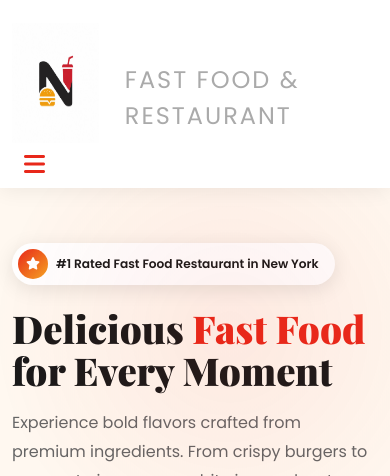
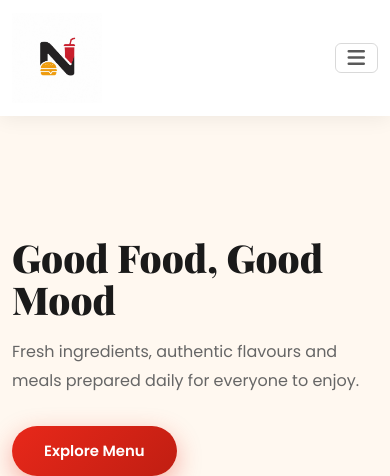
Before and after one commit to syiraazhari/db_group5_2026, a PHP site: page / in a window 390 px wide. Shown: the top 476 px of the page. Run offline with PHP 8.4, Linux system fonts and the light colour scheme; grey boxes are pictures that could not be loaded.

Commit message:
UPDATE HOMEPAGE AND CSS
PUT SLIDER

```diff
--- a/WEBSITE TEMPLATE/sarab/css/style.css
+++ b/WEBSITE TEMPLATE/sarab/css/style.css
@@ -46,48 +46,52 @@ img {
   border-radius: 10px;
 }
 
-/* ===================== TOP BAR ===================== */
-#topbar {
-  background: #111;
-  padding: 8px 0;
-  font-size: 0.82rem;
-}
-#topbar span {
-  color: #aaa;
-  margin-right: 16px;
-}
-#topbar span i {
-  color: var(--secondary);
-  margin-right: 5px;
-}
-#topbar .tsoc a {
-  width: 27px;
-  height: 27px;
-  border-radius: 50%;
-  background: rgba(255, 255, 255, 0.08);
-  display: inline-flex;
-  align-items: center;
-  justify-content: center;
-  color: #bbb;
-  font-size: 0.75rem;
-  margin-left: 5px;
-  transition: 0.3s;
-}
-#topbar .tsoc a:hover {
-  background: var(--primary);
-  color: #fff;
-}
-.ttag {
-  background: var(--primary);
-  color: #fff;
-  padding: 2px 10px;
-  border-radius: 20px;
-  font-size: 0.7rem;
-  font-weight: 600;
-  text-transform: uppercase;
-}
-
 /* ===================== NAVBAR ===================== */
+#nav{
+    background:#fff;
+    box-shadow:0 5px 20px rgba(0,0,0,.08);
+}
+
+.logo-img{
+    width:90px;
+}
+
+.user-icon{
+    width:45px;
+    height:45px;
+    border-radius:50%;
+    display:flex;
+    align-items:center;
+    justify-content:center;
+    background:#f5f5f5;
+    color:#333;
+}
+
+#hero{
+    padding:120px 0;
+}
+
+.htitle{
+    font-size:4rem;
+    font-weight:700;
+}
+
+.hero-slider{
+    position:relative;
+    overflow:hidden;
+    border-radius:20px;
+}
+
+.hero-slider img{
+    width:100%;
+    height:500px;
+    object-fit:cover;
+}
+
+.mhrt{
+    display:none;
+}
+
 #nav {
   background: #fff;
   position: sticky;
--- a/WEBSITE TEMPLATE/sarab/index.html
+++ b/WEBSITE TEMPLATE/sarab/index.html
@@ -25,37 +25,48 @@
       <link rel="stylesheet" href="css/style.css" />
    </head>
    <body>
-      <!-- ============================================================
+     <!-- =========================
 NAVBAR
-         ============================================================ -->
+========================= -->
 <nav class="navbar navbar-expand-lg" id="nav">
     <div class="container">
+
         <a class="navbar-brand" href="#">
-               <div class="blogo">
-                  <div class="logo">
-    <img src="logo.png" alt="NFC Logo"style="width:120px;height:120px;">
+            <img src="logo.png" alt="Logo" class="logo-img">
+        </a>
+
+        <button class="navbar-toggler" data-bs-toggle="collapse" data-bs-target="#navmenu">
+            <i class="fas fa-bars"></i>
+        </button>
+
+        <div class="collapse navbar-collapse" id="navmenu">
+
+            <ul class="navbar-nav mx-auto">
+                <li class="nav-item">
+                    <a class="nav-link active" href="#hero">Home</a>
+                </li>
+
+                <li class="nav-item">
+                    <a class="nav-link" href="#about">About</a>
+                </li>
+
+                <li class="nav-item">
+                    <a class="nav-link" href="#menu">Menu</a>
+                </li>
+            </ul>
+
+            <div class="d-flex align-items-center gap-3">
+
+                <a href="#" class="user-icon">
+                    <i class="fas fa-user"></i>
+                </a>
+
+                <a href="#menu" class="nav-cta">
+                    Order Now
+                </a>
+
             </div>
-                  <div>
-				  <a class="navbar-brand" href="#">
-</a>
-                     <div class="bsub">Fast Food & Restaurant</div>
-                  </div>
-               </div>
-            </a>
-            <button class="navbar-toggler border-0" type="button" data-bs-toggle="collapse" data-bs-target="#navmenu">
-            <i class="fas fa-bars" style="color:var(--primary);font-size:1.50rem;"></i>
-            </button>
-            <div class="collapse navbar-collapse" id="navmenu">
-               <ul class="navbar-nav mx-auto">
-                  <li class="nav-item"><a class="nav-link active" href="#hero">Home</a></li>
-                  <li class="nav-item"><a class="nav-link" href="#about">About</a></li>
-                  <li class="nav-item"><a class="nav-link" href="#menu">Menu</a></li>
-               </ul>
-               <div class="d-flex align-items-center gap-1">
-                  <!-- FIX 1: Search button -->
-                  <button id="navSearchBtn" title="Search"><i class="fas fa-search"></i></button>
-                  <a href="#menu" class="nav-link nav-cta"><i class="fas fa-shopping-bag me-1"></i>Order Now</a>
-               </div>
+
         </div>
     </div>
 </nav>
@@ -109,131 +120,46 @@
          HERO
          ============================================================ -->
       <section id="hero">
-         <div class="hs hs1"></div>
-         <div class="hs hs2"></div>
-         <div class="hbgtxt">FOOD</div>
+
     <div class="container">
-            <div class="row align-items-center g-5" style="min-height:88vh;">
+
+        <div class="row align-items-center">
+
             <div class="col-lg-6">
-                  <div class="hbadge">
-                     <div class="hbi"><i class="fas fa-star"></i></div>
-                     <span>#1 Rated Fast Food Restaurant in New York</span>
+
+                <h1 class="htitle">
+                    Good Food, Good Mood
+                </h1>
+
+                <p class="hdesc">
+                    Fresh ingredients, authentic flavours and meals prepared
+                    daily for everyone to enjoy.
+                </p>
+
+                <a href="#menu" class="btn-red">
+                    Explore Menu
+                </a>
+
             </div>
-                  <h1 class="htitle">Delicious <span class="hl">Fast Food</span><br/>for Every Moment</h1>
-                  <p class="hdesc">Experience bold flavors crafted from premium ingredients. From crispy burgers to gourmet pizzas - every bite is an adventure worth savoring.</p>
-                  <div class="d-flex flex-wrap gap-3 mb-2">
-                     <a href="#menu" class="btn-red"><i class="fas fa-utensils"></i>Explore Menu</a>
-                     <!-- FIX 2: Magnific popup video trigger -->
-					 <a href="https://www.youtube.com/watch?v=RXv_uIN6e-Y" class="magnific_popup btn-play popup-youtube">
-						<div class="pico"><i class="fas fa-play"></i></div>
-						<span>Watch Our Story</span>
-					 </a>
+
+            <div class="col-lg-6">
+
+                <div class="hero-slider">
+
+                    <img src="img/slider1.jpg" class="active">
+
+                    <img src="img/slider2.jpg">
+
+                    <img src="img/slider3.jpg">
+
                 </div>
-                  <div class="hstats d-flex gap-3 flex-wrap mt-4">
-                     <div class="hstat"><span class="snum">850<em>+</em></span><small>Happy Customers</small></div>
-                     <div class="sdiv"></div>
-                     <div class="hstat"><span class="snum">120<em>+</em></span><small>Menu Items</small></div>
-                     <div class="sdiv"></div>
-                     <div class="hstat"><span class="snum">15<em>+</em></span><small>Expert Chefs</small></div>
-                     <div class="sdiv"></div>
-                     <div class="hstat"><span class="snum">12<em>yr</em></span><small>Experience</small></div>
+
             </div>
+
         </div>
-               <div class="col-lg-6">
-                  <div style="position:relative;text-align:center;">
-                     <div class="hcircle">
-                        <img src="img/banner-img.jpg" alt="Burger"/>
+
     </div>
-                     <div class="fcard fc1">
-                        <div class="fcoi r"><i class="fas fa-fire"></i></div>
-                        <div><span class="fcnum">Hot Deal</span><span class="fcsm">30% off today</span></div>
-                     </div>
-                     <div class="fcard fc2">
-                        <div class="fcoi y"><i class="fas fa-star"></i></div>
-                        <div><span class="fcnum">4.9/5</span><span class="fcsm">2k+ reviews</span></div>
-                     </div>
-                     <div class="fcard fc3">
-                        <div class="fcoi g"><i class="fas fa-clock"></i></div>
-                        <div><span class="fcnum">20 min</span><span class="fcsm">Fast delivery</span></div>
-                     </div>
-                  </div>
-               </div>
-            </div>
-         </div>
-      </section>
-      <!-- MARQUEE -->
-      <div class="mqsec">
-         <div class="mqtrack">
-            <div class="mqitem"><i class="fas fa-circle"></i>Crispy Fried Chicken</div>
-            <div class="mqitem"><i class="fas fa-circle"></i>Gourmet Burgers</div>
-            <div class="mqitem"><i class="fas fa-circle"></i>Artisan Pizzas</div>
-            <div class="mqitem"><i class="fas fa-circle"></i>Fresh Wraps &amp; Rolls</div>
-            <div class="mqitem"><i class="fas fa-circle"></i>Loaded Fries</div>
-            <div class="mqitem"><i class="fas fa-circle"></i>Ice Cream Shakes</div>
-            <div class="mqitem"><i class="fas fa-circle"></i>Grilled Sandwiches</div>
-            <div class="mqitem"><i class="fas fa-circle"></i>Crispy Fried Chicken</div>
-            <div class="mqitem"><i class="fas fa-circle"></i>Gourmet Burgers</div>
-            <div class="mqitem"><i class="fas fa-circle"></i>Artisan Pizzas</div>
-            <div class="mqitem"><i class="fas fa-circle"></i>Fresh Wraps &amp; Rolls</div>
-            <div class="mqitem"><i class="fas fa-circle"></i>Loaded Fries</div>
-            <div class="mqitem"><i class="fas fa-circle"></i>Ice Cream Shakes</div>
-            <div class="mqitem"><i class="fas fa-circle"></i>Grilled Sandwiches</div>
-         </div>
-      </div>
-      <!-- CATEGORY -->
-      <section id="category">
-         <div class="container">
-            <div class="text-center mb-5" data-aos="fade-up">
-               <span class="slbl">What We Offer</span>
-               <h2 class="stitle">Browse by <span>Category</span></h2>
-               <div class="sline"></div>
-               <p class="sdesc mx-auto" style="max-width:480px;">From sizzling burgers to exotic world cuisines - find your favourite in our menu</p>
-            </div>
-            <div class="row g-3 justify-content-center">
-               <div class="col-6 col-sm-4 col-md-3 col-lg-2" data-aos="zoom-in" data-aos-delay="0">
-                  <div class="catcard active" data-filter="all">
-                     <img class="catimg" src="img/category/1.jpg" alt=""/>
-                     <div class="catnm">All Items</div>
-                     <div class="catct">99 items</div>
-                  </div>
-               </div>
-               <div class="col-6 col-sm-4 col-md-3 col-lg-2" data-aos="zoom-in" data-aos-delay="70">
-                  <div class="catcard" data-filter="burgers">
-                     <img class="catimg" src="img/category/2.jpg" alt=""/>
-                     <div class="catnm">Burgers</div>
-                     <div class="catct">24 items</div>
-                  </div>
-               </div>
-               <div class="col-6 col-sm-4 col-md-3 col-lg-2" data-aos="zoom-in" data-aos-delay="140">
-                  <div class="catcard" data-filter="pizza">
-                     <img class="catimg" src="img/category/3.jpg" alt=""/>
-                     <div class="catnm">Pizza</div>
-                     <div class="catct">18 items</div>
-                  </div>
-               </div>
-               <div class="col-6 col-sm-4 col-md-3 col-lg-2" data-aos="zoom-in" data-aos-delay="210">
-                  <div class="catcard" data-filter="chicken">
-                     <img class="catimg" src="img/category/4.jpg" alt=""/>
-                     <div class="catnm">Fried Chicken</div>
-                     <div class="catct">15 items</div>
-                  </div>
-               </div>
-               <div class="col-6 col-sm-4 col-md-3 col-lg-2" data-aos="zoom-in" data-aos-delay="280">
-                  <div class="catcard" data-filter="wraps">
-                     <img class="catimg" src="img/category/5.jpg" alt=""/>
-                     <div class="catnm">Wraps</div>
-                     <div class="catct">12 items</div>
-                  </div>
-               </div>
-               <div class="col-6 col-sm-4 col-md-3 col-lg-2" data-aos="zoom-in" data-aos-delay="350">
-                  <div class="catcard" data-filter="desserts">
-                     <img class="catimg" src="img/category/6.jpg" alt=""/>
-                     <div class="catnm">Desserts</div>
-                     <div class="catct">20 items</div>
-                  </div>
-               </div>
-            </div>
-         </div>
+
 </section>
       <!-- ABOUT -->
       <section id="about">
@@ -610,85 +536,6 @@
       </div>
 
 
-      <!-- ============================================================
-         HISTORY � FIX 8 (alternating left/right text)
-         ============================================================ -->
-      <section id="history">
-         <div class="container">
-            <div class="text-center mb-5" data-aos="fade-up">
-               <span class="slbl">Our Journey</span>
-               <h2 class="stitle">A History of <span>Restaurant</span></h2>
-               <div class="sline"></div>
-               <p class="sdesc mx-auto" style="max-width:480px;">From humble beginnings to the city's most beloved restaurant - every chapter written with passion.</p>
-            </div>
-            <div class="timeline" data-aos="fade-up">
-               <!-- ODD ? text on LEFT -->
-               <div class="tli">
-                  <div class="tl-left">
-                     <div class="tlyear">2012</div>
-                     <h5>Evolution of Restaurants</h5>
-                     <p>Sarab opens its first 20-seat diner on Flavor Street. Within 3 months, lines stretch around the block every evening as word of our food spreads.</p>
-                  </div>
-                  <div class="tl-center">
-                     <div class="tldot"></div>
-                  </div>
-                  <div class="tl-right">
-                     <div class="tlyear">2012</div>
-                     <h5>Evolution of Restaurants</h5>
-                     <p>Sarab opens its first 20-seat diner on Flavor Street. Within 3 months, lines stretch around the block every evening as word of our food spreads.</p>
-                  </div>
-               </div>
-               <!-- EVEN ? text on RIGHT -->
-               <div class="tli">
-                  <div class="tl-left">
-                     <div class="tlyear">2015</div>
-                     <h5>Fine Dining &amp; The Concept</h5>
-                     <p>Expanding the vision - we introduced our signature tasting menu and hired our first Michelin-trained chef, elevating our craft to remarkable new heights.</p>
-                  </div>
-                  <div class="tl-center">
-                     <div class="tldot"></div>
-                  </div>
-                  <div class="tl-right">
-                     <div class="tlyear">2015</div>
-                     <h5>Fine Dining &amp; The Concept</h5>
-                     <p>Expanding the vision - we introduced our signature tasting menu and hired our first Michelin-trained chef, elevating our craft to remarkable new heights.</p>
-                  </div>
-               </div>
-               <!-- ODD ? text on LEFT -->
-               <div class="tli">
-                  <div class="tl-left">
-                     <div class="tlyear">2019</div>
-                     <h5>Modern Fast Food Origins</h5>
-                     <p>Launched our signature fast-food line, merging gourmet quality with speed and convenience. Within 6 months we won 3 prestigious culinary awards nationally.</p>
-                  </div>
-                  <div class="tl-center">
-                     <div class="tldot"></div>
-                  </div>
-                  <div class="tl-right">
-                     <div class="tlyear">2019</div>
-                     <h5>Modern Fast Food Origins</h5>
-                     <p>Launched our signature fast-food line, merging gourmet quality with speed and convenience. Within 6 months we won 3 prestigious culinary awards nationally.</p>
-                  </div>
-               </div>
-               <!-- EVEN ? text on RIGHT -->
-               <div class="tli">
-                  <div class="tl-left">
-                     <div class="tlyear">2026</div>
-                     <h5>National Expansion</h5>
-                     <p>Now operating in 8 cities across the US with an online delivery platform handling 10,000+ orders weekly - and growing every single day.</p>
-                  </div>
-                  <div class="tl-center">
-                     <div class="tldot"></div>
-                  </div>
-                  <div class="tl-right">
-                     <div class="tlyear">2026</div>
-                     <h5>National Expansion</h5>
-                     <p>Now operating in 8 cities across the US with an online delivery platform handling 10,000+ orders weekly - and growing every single day.</p>
-                  </div>
-               </div>
-            </div>
-         </div>
-      </section>
 
       <!-- HOURS -->
       <section id="hours">
@@ -755,151 +602,6 @@
                      <div class="hrsrow"><span class="hrsday"><i class="fas fa-envelope me-2" style="color:var(--secondary);"></i>Email</span><span class="hrstime" style="font-size:.8rem;">hello@sarabfood.com</span></div>
                   </div>
                </div>
-            </div>
-         </div>
-      </section>
-
-
-      <!-- TESTIMONIALS -->
-      <section id="testimonials">
-         <div class="container">
-            <div class="text-center mb-5" data-aos="fade-up">
-               <span class="slbl">What People Say</span>
-               <h2 class="stitle">Our Customers <span>Feedback</span></h2>
-               <div class="sline"></div>
-            </div>
-            <div class="swiper tesSwiper" data-aos="fade-up">
-               <div class="swiper-wrapper">
-                  <div class="swiper-slide">
-                     <div class="tescard">
-                        <div class="tesq">"</div>
-                        <div class="tess"><i class="fas fa-star"></i><i class="fas fa-star"></i><i class="fas fa-star"></i><i class="fas fa-star"></i><i class="fas fa-star"></i></div>
-                        <p class="testxt">Honestly the best burgers I've ever had. The smash burger is incredible - perfectly crispy edges, juicy inside, and those pickles! We come every Friday now.</p>
-                        <div class="tesauth">
-                           <img src="img/testimonial/1.jpg" alt=""/>
-                           <div>
-                              <div class="tesnm">Monica Wilber</div>
-                              <div class="tesrl">Regular Customer</div>
-                           </div>
-                        </div>
-                     </div>
-                  </div>
-                  <div class="swiper-slide">
-                     <div class="tescard">
-                        <div class="tesq">"</div>
-                        <div class="tess"><i class="fas fa-star"></i><i class="fas fa-star"></i><i class="fas fa-star"></i><i class="fas fa-star"></i><i class="fas fa-star"></i></div>
-                        <p class="testxt">Ordered delivery and the food arrived hot and fresh in 22 minutes. Portions are generous. Sarab has become my go-to comfort food spot without question.</p>
-                        <div class="tesauth">
-                           <img src="img/testimonial/2.jpg" alt=""/>
-                           <div>
-                              <div class="tesnm">Cameron Fox</div>
-                              <div class="tesrl">Food Blogger</div>
-                           </div>
-                        </div>
-                     </div>
-                  </div>
-                  <div class="swiper-slide">
-                     <div class="tescard">
-                        <div class="tesq">"</div>
-                        <div class="tess"><i class="fas fa-star"></i><i class="fas fa-star"></i><i class="fas fa-star"></i><i class="fas fa-star"></i><i class="fas fa-star"></i></div>
-                        <p class="testxt">The truffle pasta blew my mind. I didn't expect that quality from a fast food place. Great ambiance, super friendly staff. Highly recommended!</p>
-                        <div class="tesauth">
-                           <img src="img/testimonial/3.jpg" alt=""/>
-                           <div>
-                              <div class="tesnm">Priya Sharma</div>
-                              <div class="tesrl">Food Enthusiast</div>
-                           </div>
-                        </div>
-                     </div>
-                  </div>
-                  <div class="swiper-slide">
-                     <div class="tescard">
-                        <div class="tesq">"</div>
-                        <div class="tess"><i class="fas fa-star"></i><i class="fas fa-star"></i><i class="fas fa-star"></i><i class="fas fa-star"></i><i class="fas fa-star"></i></div>
-                        <p class="testxt">Catered our office party of 50 people and everything was flawless. Fresh, delicious, on time and well presented. Nashville chicken was the absolute star!</p>
-                        <div class="tesauth">
-                           <img src="img/testimonial/4.jpg" alt=""/>
-                           <div>
-                              <div class="tesnm">David Park</div>
-                              <div class="tesrl">Corporate Client</div>
-                           </div>
-                        </div>
-                     </div>
-                  </div>
-               </div>
-               <div class="swiper-pagination mt-4" style="position:static;"></div>
-            </div>
-         </div>
-      </section>
-
-      <!-- BLOG -->
-      <section id="blog">
-         <div class="container">
-            <div class="text-center mb-5" data-aos="fade-up">
-               <span class="slbl">News &amp; Updates</span>
-               <h2 class="stitle">Our Latest <span>Blog</span> Posts</h2>
-               <div class="sline"></div>
-            </div>
-            <div class="row g-4">
-               <div class="col-md-6 col-lg-4" data-aos="fade-up" data-aos-delay="0">
-                  <div class="blcard">
-                     <div class="blimg">
-                        <img src="img/blog/1.jpg" alt=""/>
-                        <div class="bldatebdg"><span class="bd">14</span><span class="bm">Mar</span></div>
-                     </div>
-                     <div class="blbody">
-                        <div class="bltag">Food &amp; Health</div>
-                        <div class="bltit"><a href="#">Healthy Fast Food: A Myth or Beautiful Reality</a></div>
-                        <div class="blmeta"><span><i class="fas fa-user"></i>James Writer</span><span><i class="fas fa-comment"></i>24 Comments</span></div>
-                        <a href="#" class="blmore">Read More <i class="fas fa-arrow-right"></i></a>
-                     </div>
-                  </div>
-               </div>
-               <div class="col-md-6 col-lg-4" data-aos="fade-up" data-aos-delay="80">
-                  <div class="blcard">
-                     <div class="blimg">
-                        <img src="img/blog/2.jpg" alt=""/>
-                        <div class="bldatebdg"><span class="bd">28</span><span class="bm">Feb</span></div>
-                     </div>
-                     <div class="blbody">
-                        <div class="bltag">Food Science</div>
-                        <div class="bltit"><a href="#">Is Fast Food Getting Healthier? Here's What We Found</a></div>
-                        <div class="blmeta"><span><i class="fas fa-user"></i>Sarah Grain</span><span><i class="fas fa-comment"></i>18 Comments</span></div>
-                        <a href="#" class="blmore">Read More <i class="fas fa-arrow-right"></i></a>
-                     </div>
-                  </div>
-               </div>
-               <div class="col-md-6 col-lg-4" data-aos="fade-up" data-aos-delay="160">
-                  <div class="blcard">
-                     <div class="blimg">
-                        <img src="img/blog/3.jpg" alt=""/>
-                        <div class="bldatebdg"><span class="bd">05</span><span class="bm">Jan</span></div>
-                     </div>
-                     <div class="blbody">
-                        <div class="bltag">Recipes</div>
-                        <div class="bltit"><a href="#">Innovative Hot Chickpeas Flake Crackin' Recipe at Home</a></div>
-                        <div class="blmeta"><span><i class="fas fa-user"></i>Chef Marcus</span><span><i class="fas fa-comment"></i>32 Comments</span></div>
-                        <a href="#" class="blmore">Read More <i class="fas fa-arrow-right"></i></a>
-                     </div>
-                  </div>
-               </div>
-            </div>
-         </div>
-      </section>
-
-      <!-- NEWSLETTER -->
-      <section id="newsletter">
-         <div class="nlbg"></div>
-         <div class="container">
-            <div class="nlw text-center" data-aos="zoom-in">
-               <span class="slbl" style="color:rgba(255,255,255,.7);">Stay Connected</span>
-               <h2 class="mb-3" style="color:#fff;">Subscribe &amp; Get Exclusive <span style="color:var(--secondary);">Deals</span></h2>
-               <p class="mb-4" style="color:rgba(255,255,255,.78);">Get 15% off your first order plus early access to new menu items</p>
-               <div class="nl-form-wrap">
-                  <input class="nlinput" type="email" id="nlEmail" placeholder="Enter your email address..."/>
-                  <button class="nlbtn" id="nlBtn"><i class="fas fa-paper-plane me-1"></i>Subscribe</button>
-               </div>
-               <p style="color:rgba(255,255,255,.45);font-size:.76rem;margin-top:11px;"><i class="fas fa-lock me-1"></i>No spam, unsubscribe anytime.</p>
             </div>
          </div>
       </section>
```
Lines whose indentation alone changed are shown as unchanged.
